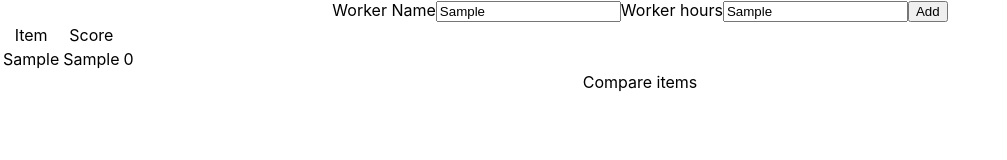
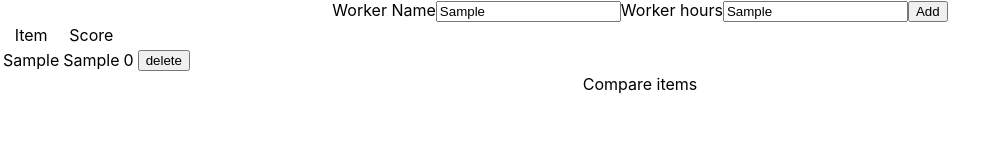
Before and after one commit to Velidoss/ukln, a React (Create React App) app: page / in a window 1280 px wide. Both pictures are taken after typing "Sample", "Sample" into the empty fields and a click on the button "Add". Shown: the top 160 px of the page, without its empty margins (0-1007 px from the left). Built offline with nearby package versions, Linux system fonts and the light colour scheme.

Commit message:
feat: add delete worker functionality

```diff
--- a/src/components/Input/Input.jsx
+++ b/src/components/Input/Input.jsx
@@ -18,7 +18,6 @@ const Input = () => {
 
   const addItem = (event) => {
     event.preventDefault();
-    console.log(workerName, workHours);
     dispatch(addWorker({workerName, workHours}));
   }
 
--- a/src/components/Score/Score.jsx
+++ b/src/components/Score/Score.jsx
@@ -1,11 +1,13 @@
 import React from 'react';
 import useAppSelector from './../../store/hooks/useAppSelector';
 import { workersSelector } from './../../store/selectors';
+import Worker from './Worker/Worker';
 
 const Score = () => {
 
   const workers = useAppSelector(workersSelector);
-  console.log(workers)
+
+  console.log(workers);
 
   return (
     <div>
@@ -22,18 +24,8 @@ const Score = () => {
         </thead>
         <tbody>
           {
-            workers.map((workers) => (
-              <tr key={workers.workerName}>
-                <td>
-                  {workers.workerName}
-                </td>
-                <td>
-                  {workers.workHours}
-                </td>
-                <td>
-                  {workers.score}
-                </td>
-              </tr>
+            workers.map((worker) => (
+              <Worker workerData={worker} />
             ))
           }
         </tbody>
--- /dev/null
+++ b/src/components/Score/Worker/Worker.jsx
@@ -0,0 +1,31 @@
+import React from 'react';
+import { useDispatch } from 'react-redux';
+import { removeWorker } from '../../../store/workersSlice/workersSlice';
+
+const Worker = ({workerData}) => {
+  console.log(workerData)
+  const dispatch = useDispatch();
+
+  const deleteWorker = () => {
+    dispatch(removeWorker(workerData.workerName));
+  };
+
+  return (
+    <tr key={workerData.workerName}>
+      <td>
+        {workerData.workerName}
+      </td>
+      <td>
+        {workerData.workHours}
+      </td>
+      <td>
+        {workerData.score}
+      </td>
+      <td>
+        <button onClick={deleteWorker}>delete</button>
+      </td>
+    </tr>
+  )
+};
+
+export default Worker;
--- a/src/store/workersSlice/workersSlice.js
+++ b/src/store/workersSlice/workersSlice.js
@@ -18,8 +18,9 @@ const itemSlice = createSlice({
       state.workersData = state.workersData.sort((prev, current) =>  current.score - prev.score);
     },
     removeWorker: (state, action) => {
-      state.workersData = state.workersData.filter((item) => item.name !== action.payload);
-      compareWorkHours(state);
+      state.workersData = state.workersData.filter((item) => item.workerName !== action.payload);
+      compareWorkHours(state.workersData);
+      state.comparisons = state.comparisons.filter((item) => item.better !== action.payload && item.worse !== action.payload);
     },
   }
 });
--- a/src/utils/compareWorkHours.js
+++ b/src/utils/compareWorkHours.js
@@ -1,4 +1,7 @@
 const compareWorkHours = (workersArray) => {
+  for (let i = 0; i < workersArray.length; i++) {
+    workersArray[i].score = 0;
+  }
   for (let i = 0; i < workersArray.length; i++) {
     for (let j = i + 1; j < workersArray.length; j++) {
       if (parseInt(workersArray[i].workHours) > parseInt(workersArray[j].workHours)) {
--- a/src/utils/setComparisonsData.js
+++ b/src/utils/setComparisonsData.js
@@ -1,4 +1,5 @@
 const setComparisonsData = (workers) => {
+  console.log(workers)
   return workers.reduce((acc, worker) => {
     worker.compared.forEach((comparison) => {
       if (comparison.result === 1) {
```
